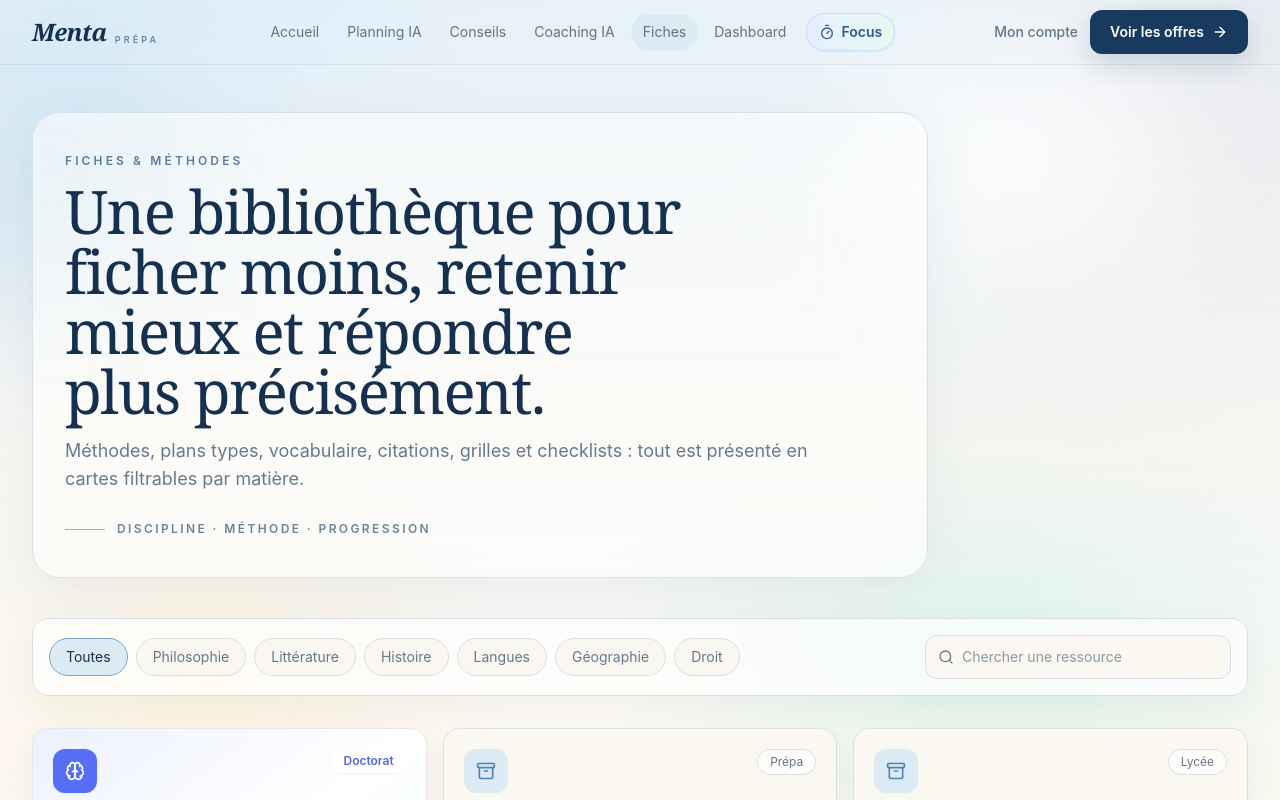
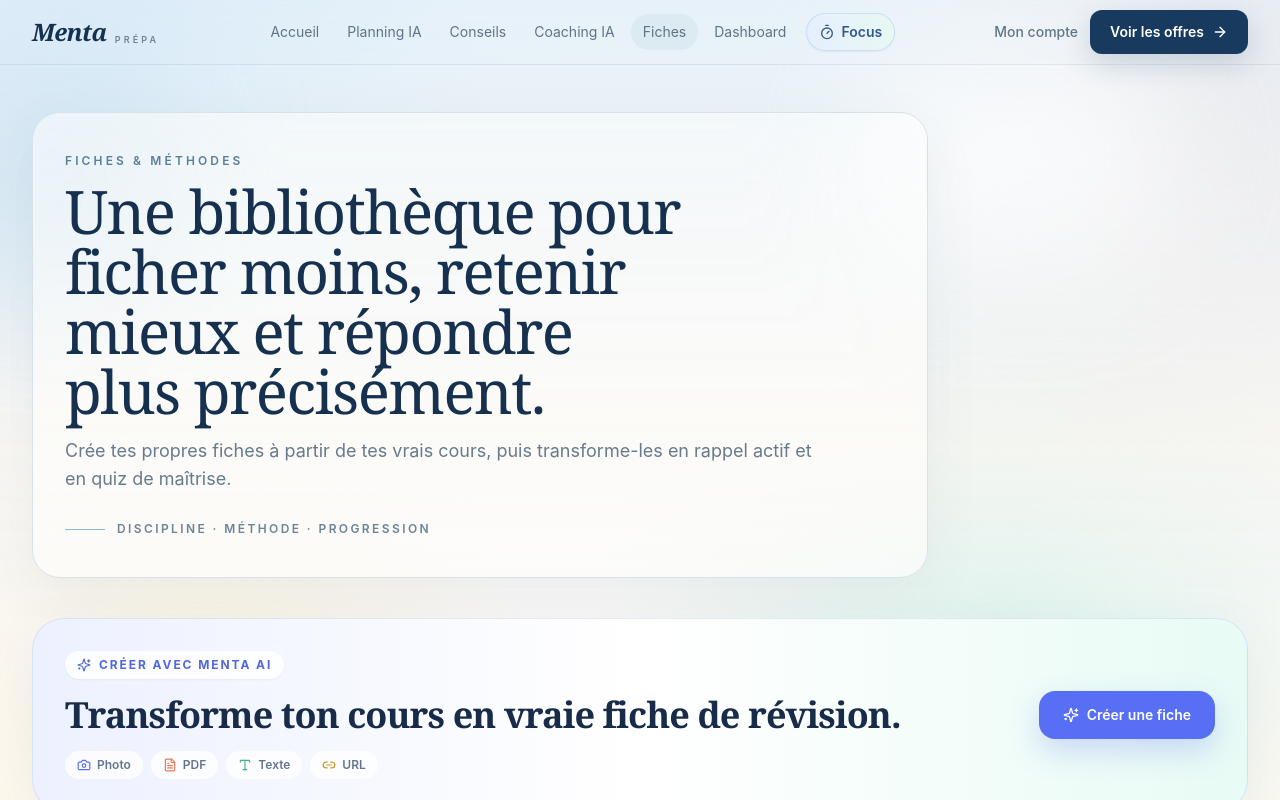
Before and after one commit to kevo13-web/Menta-Prepa-, a Next.js app: page /fiches in a window 1280 px wide. Shown: the top 800 px of the page. Built offline with nearby package versions, Linux system fonts and the light colour scheme.

Commit message:
Ajoute l'accès au créateur de fiches IA

```diff
--- a/app/fiches/page.tsx
+++ b/app/fiches/page.tsx
@@ -1,4 +1,6 @@
 import type { Metadata } from "next";
+import Link from "next/link";
+import { Camera, FileText, Link2, Sparkles, Type } from "lucide-react";
 import { PageHero } from "@/components/PageHero";
 import { ResourceLibrary } from "@/components/ResourceLibrary";
 
@@ -12,10 +14,30 @@ export default function FichesPage() {
       <PageHero
         eyebrow="Fiches & Méthodes"
         title="Une bibliothèque pour ficher moins, retenir mieux et répondre plus précisément."
-        description="Méthodes, plans types, vocabulaire, citations, grilles et checklists : tout est présenté en cartes filtrables par matière."
+        description="Crée tes propres fiches à partir de tes vrais cours, puis transforme-les en rappel actif et en quiz de maîtrise."
       />
       <section className="px-4 pb-24 sm:px-6 lg:px-8">
         <div className="mx-auto max-w-7xl">
+          <div className="mb-8 overflow-hidden rounded-[2rem] border border-[#566ff5]/15 bg-gradient-to-r from-[#edf1ff] via-white to-[#e8fbf5] p-6 shadow-[0_18px_55px_rgba(53,82,110,.08)] sm:p-8">
+            <div className="grid gap-6 lg:grid-cols-[1fr_auto] lg:items-center">
+              <div>
+                <div className="inline-flex items-center gap-2 rounded-full bg-white/85 px-3 py-1.5 text-xs font-bold uppercase tracking-[0.16em] text-[#5267d9] shadow-sm">
+                  <Sparkles className="h-3.5 w-3.5" /> Créer avec Menta AI
+                </div>
+                <h2 className="mt-4 display-serif text-3xl font-semibold text-[#182b49] sm:text-4xl">Transforme ton cours en vraie fiche de révision.</h2>
+                <div className="mt-4 flex flex-wrap gap-2 text-xs font-semibold text-[#62778e]">
+                  <span className="inline-flex items-center gap-1.5 rounded-full bg-white/80 px-3 py-1.5"><Camera className="h-3.5 w-3.5 text-[#566ff5]" /> Photo</span>
+                  <span className="inline-flex items-center gap-1.5 rounded-full bg-white/80 px-3 py-1.5"><FileText className="h-3.5 w-3.5 text-[#e87958]" /> PDF</span>
+                  <span className="inline-flex items-center gap-1.5 rounded-full bg-white/80 px-3 py-1.5"><Type className="h-3.5 w-3.5 text-[#43ae91]" /> Texte</span>
+                  <span className="inline-flex items-center gap-1.5 rounded-full bg-white/80 px-3 py-1.5"><Link2 className="h-3.5 w-3.5 text-[#c79820]" /> URL</span>
+                </div>
+              </div>
+              <Link href="/fiches/creer" className="inline-flex min-h-12 items-center justify-center gap-2 rounded-2xl bg-[#566ff5] px-6 py-3 text-sm font-semibold text-white shadow-[0_12px_30px_rgba(86,111,245,.25)] transition hover:-translate-y-0.5 hover:bg-[#465de4]">
+                <Sparkles className="h-4 w-4" /> Créer une fiche
+              </Link>
+            </div>
+          </div>
+
           <ResourceLibrary />
         </div>
       </section>
```
